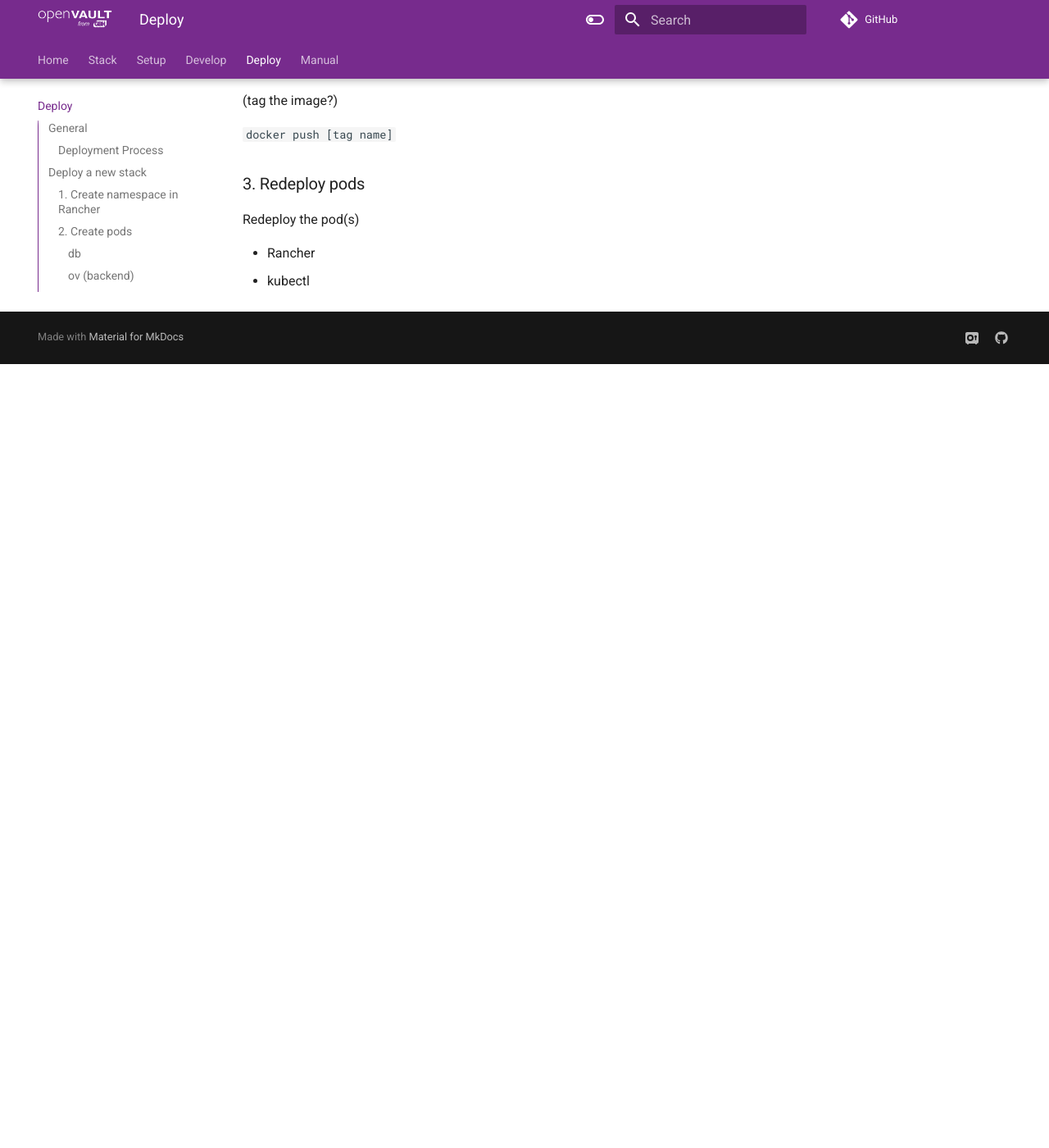
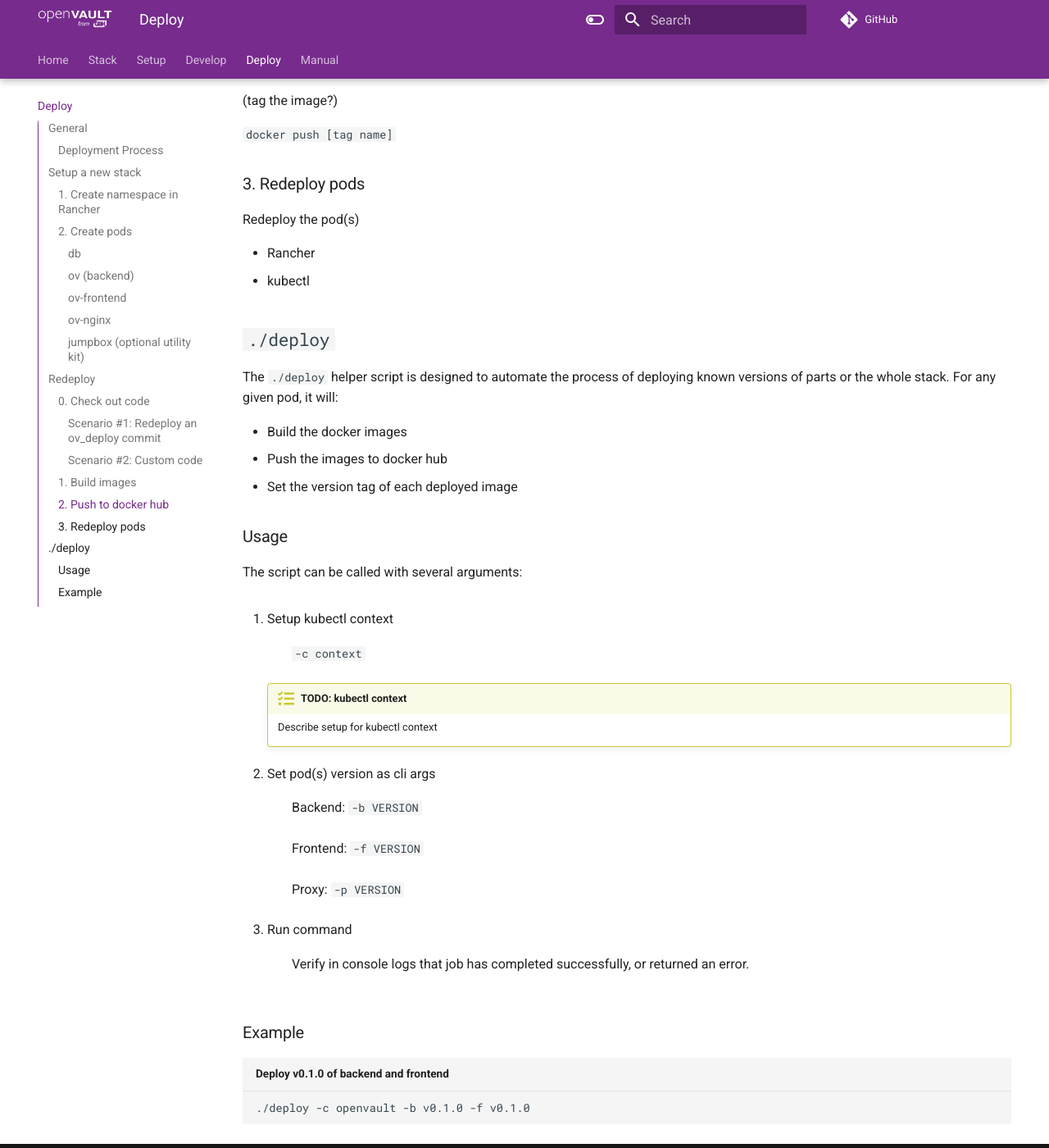
Before and after one commit to WGBH-MLA/ov-deploy, an MkDocs documentation site: the page built from docs/deploy.md, in a window 1280 px wide and 1400 px high, scrolled down 2561 px. Shown: the whole window at 82% size. Built offline with MkDocs 1.6.1 and Material for MkDocs 9.7.7, drawn with Linux system fonts in a browser that asks for light colours; comment, search, counter and statistics services are not loaded; the version menu is left out; before the commit the page ends 3005 px from its top, so only the background shows below that; some of the changed text lies outside the part shown.

````diff
--- a/docs/deploy.md
+++ b/docs/deploy.md
@@ -15,7 +15,7 @@ Generally speaking, the deployment process consists of the following tasks:
 - **Push** the Docker images to Dockerhub.
 - **Update** the workloads in Kubernetes to use the updated Docker images.
 
-## Deploy a new stack
+## Setup a new stack
 
 To deploy a new stack:
 
@@ -106,3 +106,39 @@ Redeploy the pod(s)
 
 - Rancher
 - kubectl
+
+## `./deploy`
+
+The `./deploy` helper script is designed to automate the process of deploying known versions of parts or the whole stack. For any given pod, it will:
+
+- Build the docker images
+- Push the images to docker hub
+- Set the version tag of each deployed image
+
+### Usage
+
+The script can be called with several arguments:
+
+1.  Setup kubectl context
+
+    : `-c context`
+
+    !!! todo "TODO: kubectl context"
+
+        Describe setup for kubectl context
+
+1.  Set pod(s) version as cli args
+
+    : Backend: `-b VERSION`
+    : Frontend: `-f VERSION`
+    : Proxy: `-p VERSION`
+
+1.  Run command
+
+    : Verify in console logs that job has completed successfully, or returned an error.
+
+### Example
+
+```bash title="Deploy v0.1.0 of backend and frontend"
+./deploy -c openvault -b v0.1.0 -f v0.1.0
+```
````
Also changed, not shown: docs/dev.md (+13 -13 lines), docs/manual.md (+34 -42 lines), docs/setup.md (+2 -0 lines).
